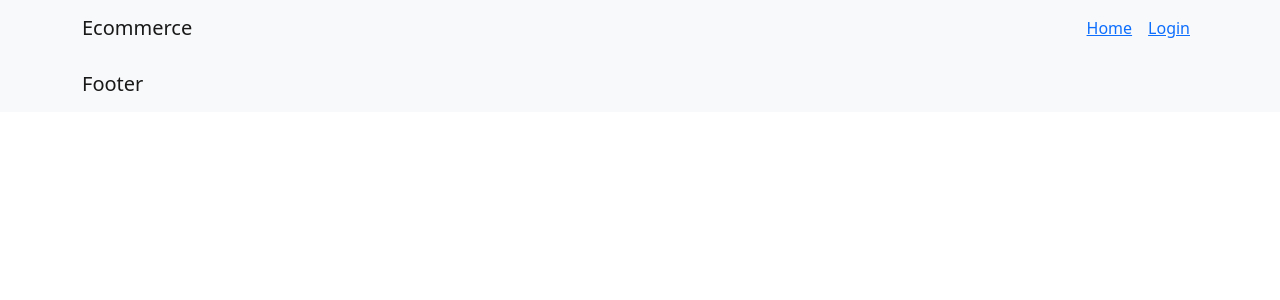
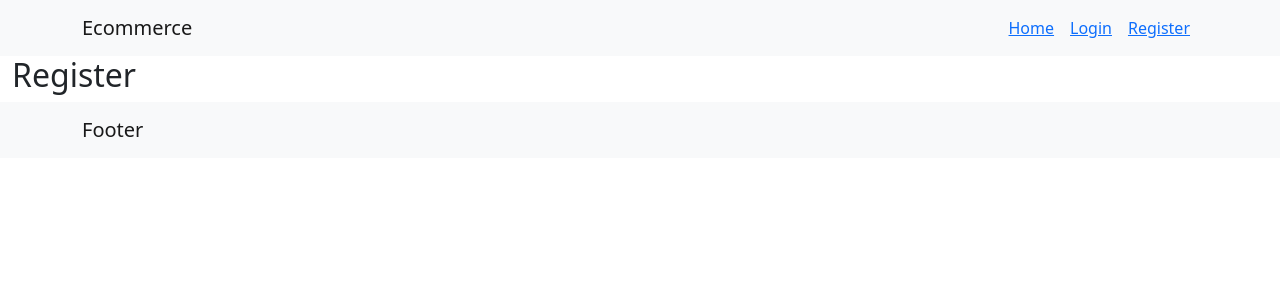
Before and after one commit to oluciams/frontendEcommerce, a React (Create React App) app: page /register in a window 1280 px wide. Shown: the top 300 px of the page. Built offline with nearby package versions, Linux system fonts and the light colour scheme.

Commit message:
agrega ruta register

```diff
--- a/src/components/Header.js
+++ b/src/components/Header.js
@@ -16,6 +16,9 @@ export const Header = () => {
               <Nav.Link>
                 <NavLink exact activeClassName="active" to='/login'>Login</NavLink>
               </Nav.Link>
+              <Nav.Link>
+                <NavLink exact activeClassName="active" to='/register'>Register</NavLink>
+              </Nav.Link>
             </Nav>
           </Container>
       </Navbar>
--- /dev/null
+++ b/src/pages/Register.js
@@ -0,0 +1,15 @@
+import React from 'react';
+import { Container} from 'react-bootstrap';
+
+export const Register = () => {
+
+  return (
+      <>
+        <Container fluid>
+          <h2>Register</h2>
+        </Container>
+
+
+      </>
+  )
+}
--- a/src/router/AppRoutes.js
+++ b/src/router/AppRoutes.js
@@ -10,6 +10,7 @@ import { Header } from '../components/Header';
 import { Home } from '../pages/Home';
 import {Footer} from '../components/Footer';
 import { Login } from '../pages/Login';
+import { Register } from '../pages/Register';
 
 
   export const AppRoutes = () => {
@@ -18,9 +19,10 @@ import { Login } from '../pages/Login';
         <div>
             <Header/>
             <Switch>
-              <Route exact path="/login">
+              <Route exact path={"/login"}>
                 <Login/>
               </Route>
+              <Route exact path={"/register"} component={Register}/>
               <Route exact path={"/"}>
                 <Home/>
               </Route>
```
